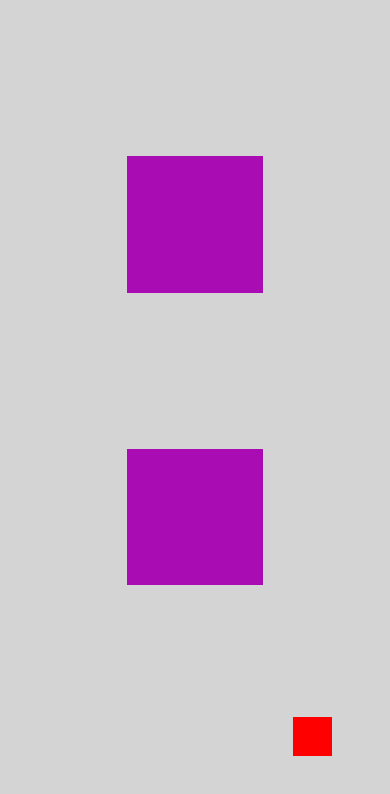
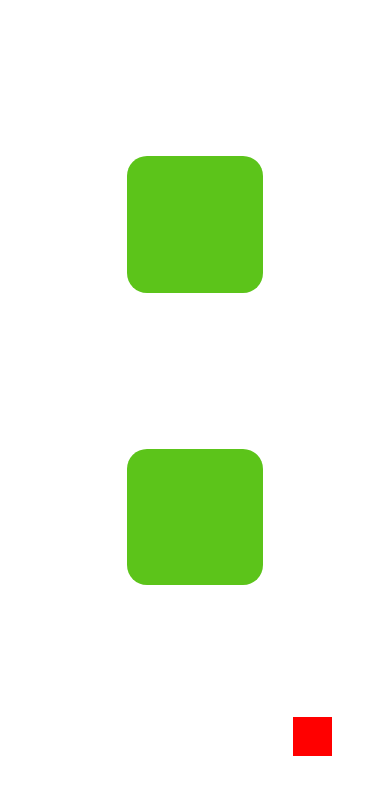
Before and after one commit to Spacesqueezer/BG, a React Native app: screen /home in a window 390 px wide. Shown: the top 794 px of the page. Built offline with nearby package versions, Linux system fonts and the light colour scheme.

Commit message:
added shadow and svg libraries

```diff
--- a/package.json
+++ b/package.json
@@ -19,6 +19,8 @@
     "react-native": "0.68.2",
     "react-native-safe-area-context": "^4.2.4",
     "react-native-screens": "~3.11.1",
+    "react-native-shadow-2": "^6.0.6",
+    "react-native-svg": "12.3.0",
     "react-native-web": "0.17.7"
   },
   "devDependencies": {
--- a/screens/homescreen/HomeScreen.js
+++ b/screens/homescreen/HomeScreen.js
@@ -20,13 +20,14 @@ const HomeScreen = ({ navigation }) => {
 };
 
 const styles = StyleSheet.create({
-  wrapper: { width: "100%", height: "100%", backgroundColor: "#d4d4d4" },
+  wrapper: { width: "100%", height: "100%", backgroundColor: "#fff" },
   screenButton: {
     width: "35%",
     aspectRatio: 1,
     marginLeft: "32.5%",
     marginTop: "40%",
-    backgroundColor: "#a80cb2",
+    backgroundColor: "#5cc41a",
+    borderRadius: 20,
   },
   setsButton: {
     position: "absolute",
@@ -36,6 +37,14 @@ const styles = StyleSheet.create({
     aspectRatio: 1,
     backgroundColor: "#f00",
   },
+  shadow: {
+    width: "100%",
+    height: "100%",
+    backgroundColor: "#00f",
+    left: -5,
+    top: -5,
+    elevation: 2,
+  },
 });
 
 export default HomeScreen;
```
Also changed, not shown: 1 other file (tests, documents, lock files or other folders).
